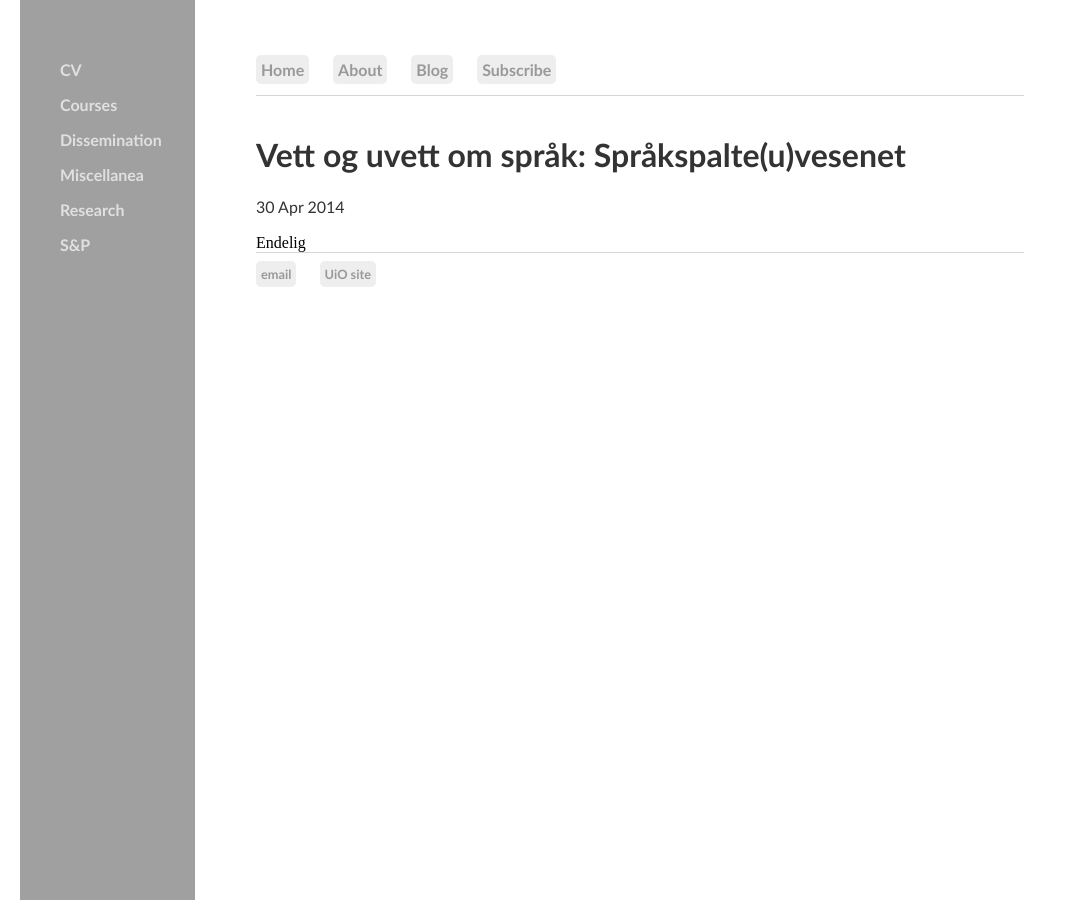
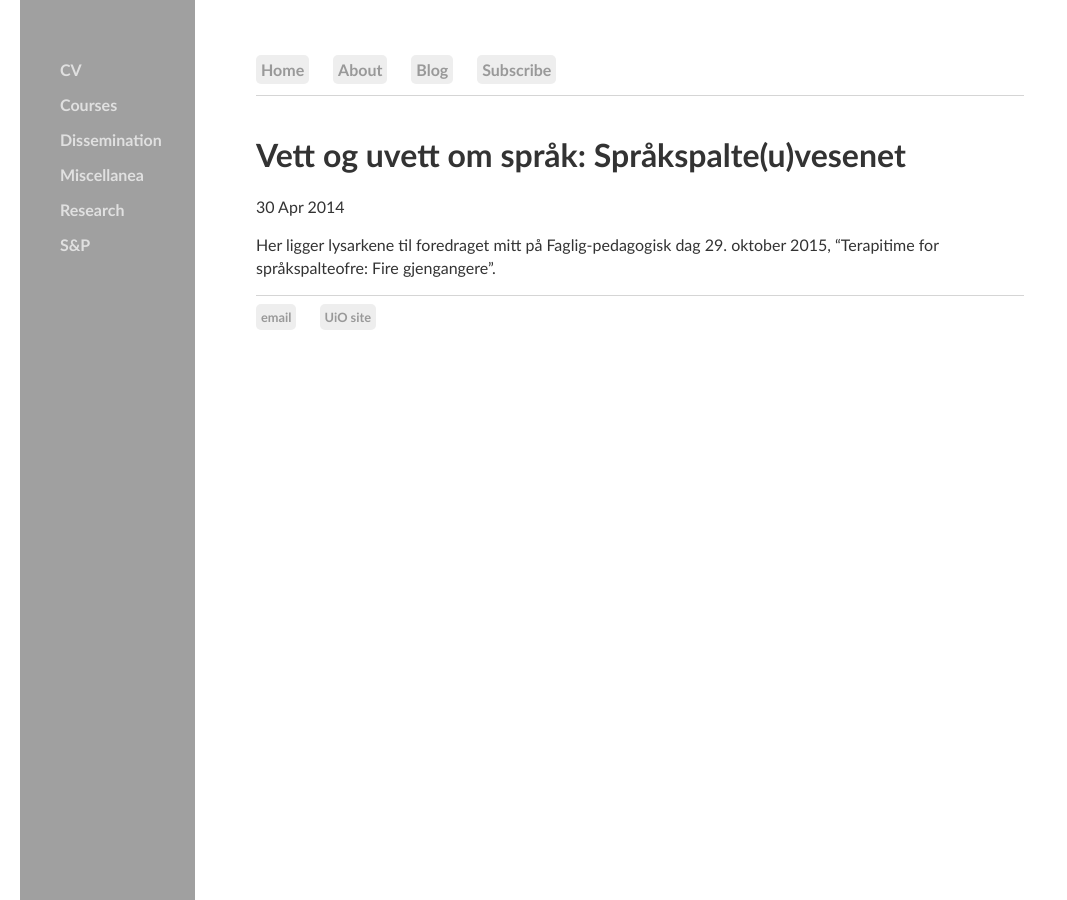
Before and after one commit to kjelljs/kjelljs.github.io, a Jekyll site: the page built from dissemination/terapi.html, in a window 1280 px wide. Shown: the whole page, without its empty margins (0-1067 px from the left). Built offline with Jekyll 4.4.1, drawn with Linux system fonts in a browser that asks for light colours.

Commit message:
Update terapi.html

```diff
--- a/dissemination/terapi.html
+++ b/dissemination/terapi.html
@@ -4,4 +4,4 @@ title: "Vett og uvett om språk: Språkspalte(u)vesenet"
 date: 2014-04-30
 ---
 
-Endelig
+<p>Her ligger lysarkene til foredraget mitt på Faglig-pedagogisk dag 29. oktober 2015, “Terapitime for språkspalteofre: Fire gjengangere”.</p>
```
